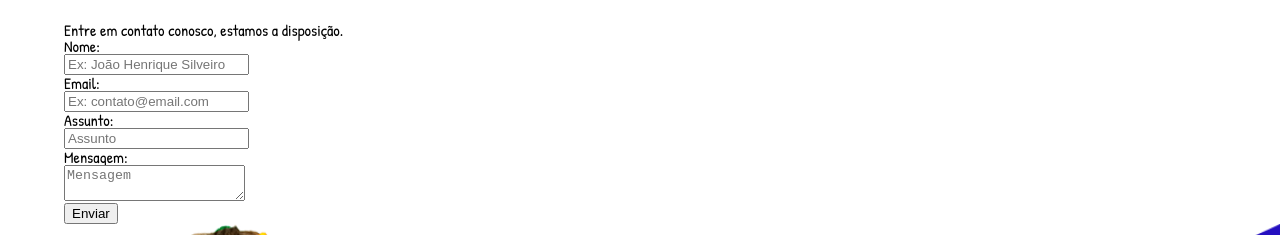
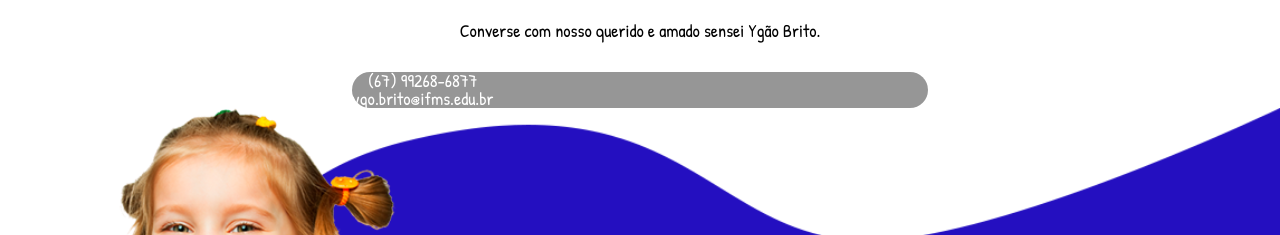
Before and after one commit to mdccg/afap-tea, a plain HTML site: page pages/contato.html in a window 1280 px wide. Shown: the part 565-800 px from the top of the page. Drawn offline with Linux system fonts and the light colour scheme.

Commit message:
Adicionado contatos do Ygao

```diff
--- a/pages/contato.html
+++ b/pages/contato.html
@@ -14,6 +14,7 @@
     <link rel="icon" type="image/x-icon" href="./../img/favicon.ico">
     <link rel="stylesheet" type="text/css" href="./../css/reset.css">
     <link rel="stylesheet" type="text/css" href="./../css/index.css">
+    <link rel="stylesheet" type="text/css" href="./../css/contato.css">
 
     <title>Contato – AFaP-TEA</title>
 </head>
@@ -44,33 +45,15 @@
 
         <!--Falta Formatar no css-->
         <div>
-            <p>Entre em contato conosco, estamos a disposição.</p>
+            <p>Converse com nosso querido e amado sensei Ygão Brito.</p><br><br>
         </div>
 
-                <label>Nome: </label>
-                <div>
-                    <input placeholder="Ex: João Henrique Silveiro">
-                </div>
+                <form action="#" method="POST" class="form centralizado redondo">
+                	<div class="contato">
+	                	<p>(67) 99268-6877</p>
 
-                <label>Email: </label>
-                <div>
-                    <input placeholder="Ex: contato@email.com">
-                </div>
-
-                <label>Assunto: </label>
-                <div>
-
-                    <input placeholder="Assunto">
-                 </div>
-
-                <label>Mensagem: </label>
-                <div>
-                    <textarea placeholder="Mensagem"></textarea>
-                </div>
-
-                <div>
-                    <button>Enviar</button>
-                </div>
+	                	<p>ygo.brito@ifms.edu.br</p>
+	                </div>
 
     </main>
 
```
